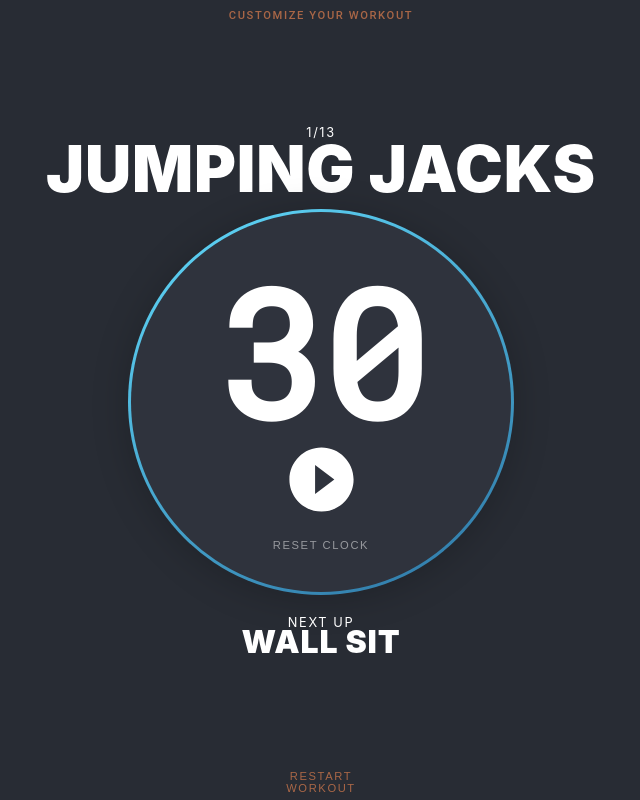
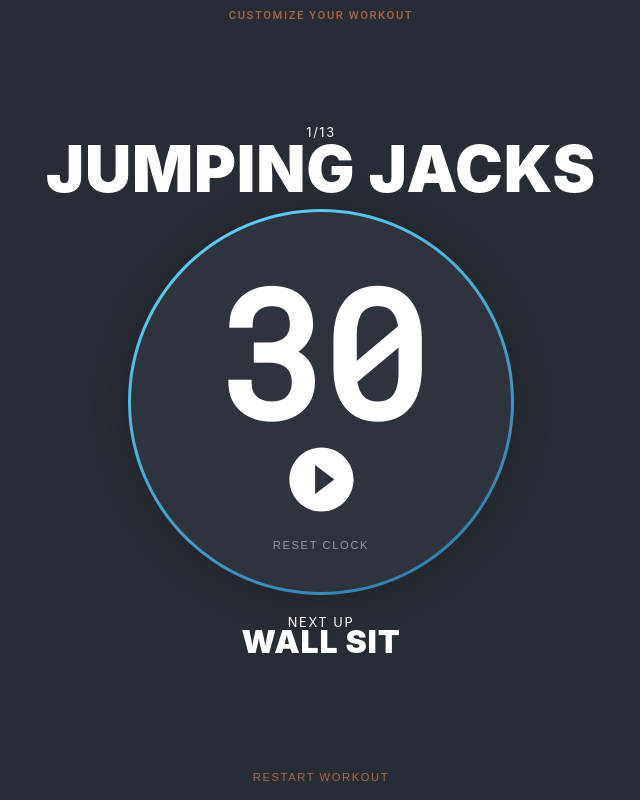
Before and after one commit to joeschwehr/HIIT-tracker, a React (Create React App) app: page / in a window 1280 px wide. Shown: the whole page, without its empty margins (319-959 px from the left). Built offline with nearby package versions, Linux system fonts and the light colour scheme.

Commit message:
changed button width

```diff
--- a/src/components/Clock/clock.styles.scss
+++ b/src/components/Clock/clock.styles.scss
@@ -70,7 +70,6 @@
   font-size: .7rem;
   transition: all .4s ease-in-out;
   border-radius: 5px;
-  width: 8rem;
 
     &:hover{
       cursor: pointer;
```
